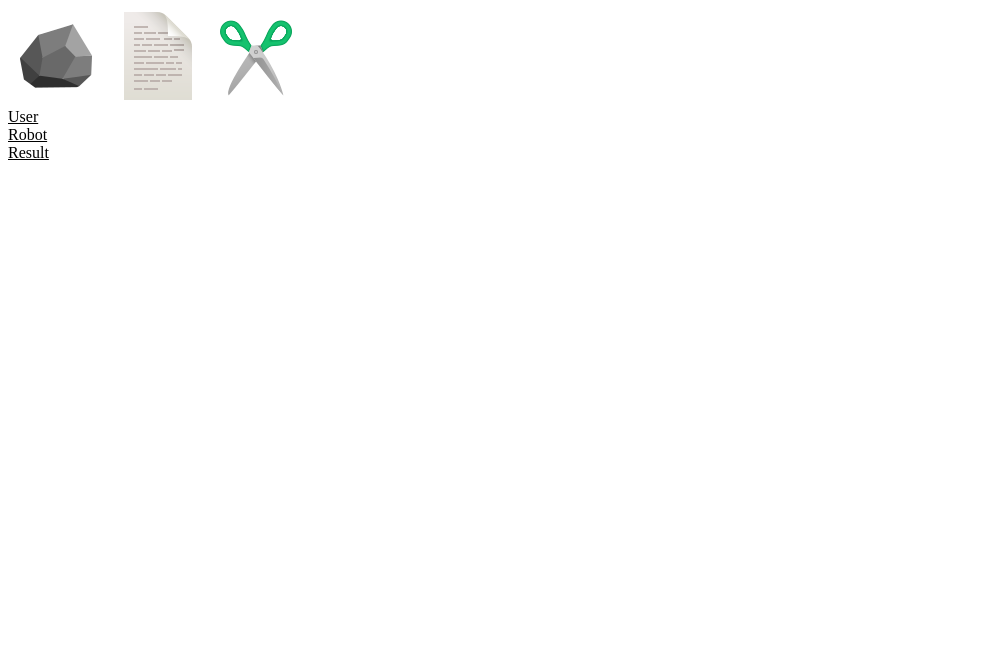
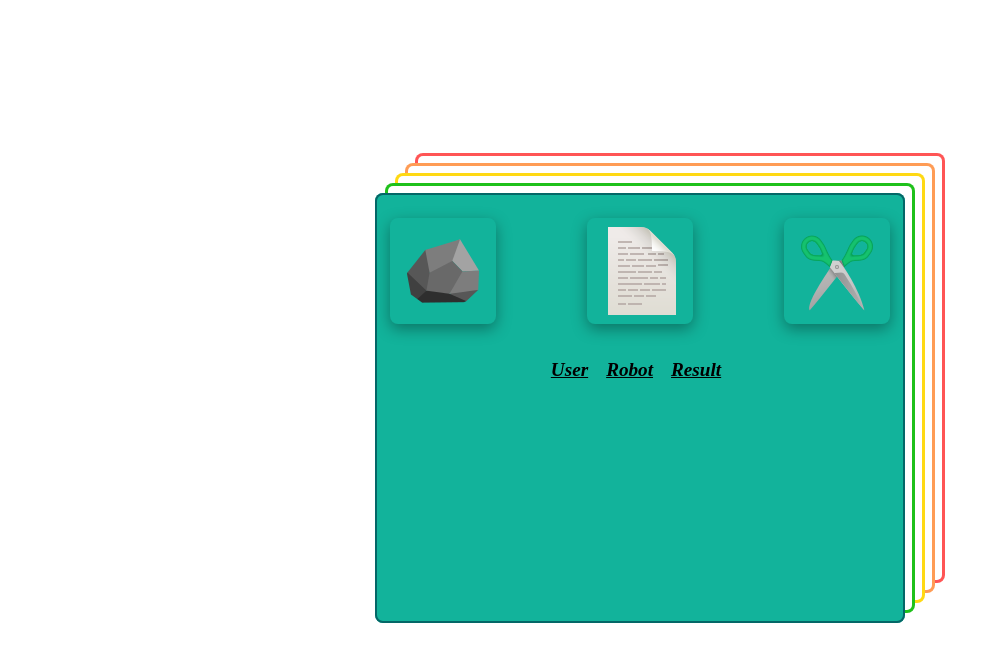
Before and after one commit to irfan-web-dev/SPS, a plain HTML site: page index.html in a window 1280 px wide. Shown: the whole page, without its empty margins (0-1000 px from the left). Drawn offline with Linux system fonts and the light colour scheme.

Commit message:
link name change

```diff
--- a/index.html
+++ b/index.html
@@ -4,7 +4,7 @@
     <meta charset="UTF-8" />
     <meta name="viewport" content="width=device-width, initial-scale=1.0" />
     <title>SPS Game</title>
-    <link rel="stylesheet" href="SPS.css" />
+    <link rel="stylesheet" href="style.css" />
     <link rel="icon" type="image/x-icon" href="logojpg.jpg" />
   </head>
   <body>
```
